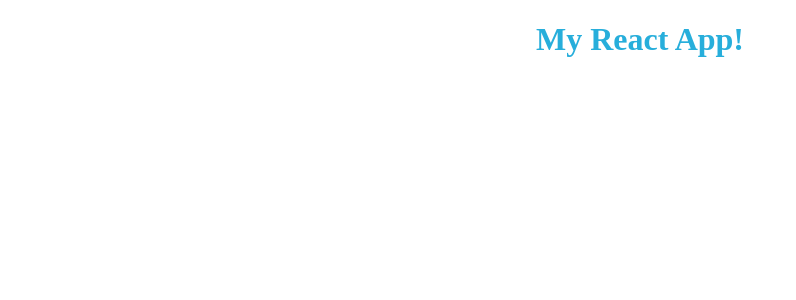
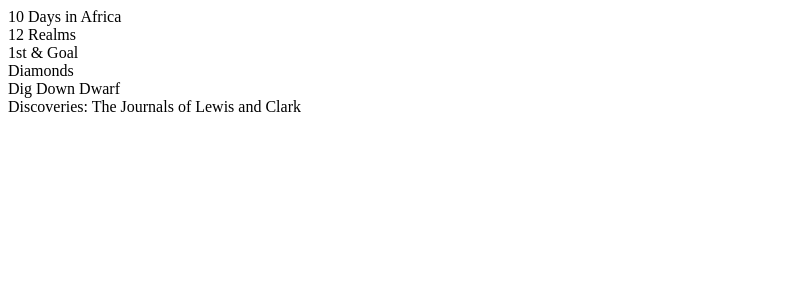
Before and after one commit to boomerng/bshare, a React app: page / in a window 1280 px wide. Shown: the top 300 px of the page, without its empty margins (0-796 px from the left). Built offline with nearby package versions, Linux system fonts and the light colour scheme.

Commit message:
Added boardgame list

```diff
--- a/src/components/App.js
+++ b/src/components/App.js
@@ -1,13 +1,12 @@
 import React from "react";
+import BoardGameList from "./boardGame/BoardGameList";
 
 import '../styles/App.css';
 
 class App extends React.Component {
     render() {
         return (
-            <div>
-                <h1>My React App!</h1>
-            </div>
+            <BoardGameList />
         );
     }
 }
--- /dev/null
+++ b/src/components/boardGame/BoardGameItem.js
@@ -0,0 +1,11 @@
+import React from 'react';
+
+const BoardGameItem = (props) => {
+  return (
+    <div>
+      {props.game.name}
+    </div>
+  );
+};
+
+export default BoardGameItem;
--- /dev/null
+++ b/src/components/boardGame/BoardGameList.js
@@ -0,0 +1,17 @@
+import React from 'react';
+import { getBoardGames } from '../../api/DataApi';
+import BoardGameItem from './BoardGameItem';
+
+const BoardGameList = () => {
+  return (
+    <div>
+      {
+        getBoardGames().map((game) => (
+          <BoardGameItem game={game} />
+        ))
+      }
+    </div>
+  );
+};
+
+export default BoardGameList;
```
Also changed, not shown: src/components/BoardGameList.js (deleted).
